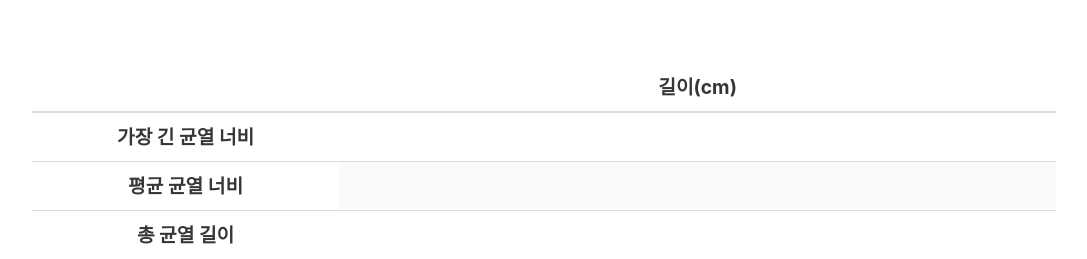
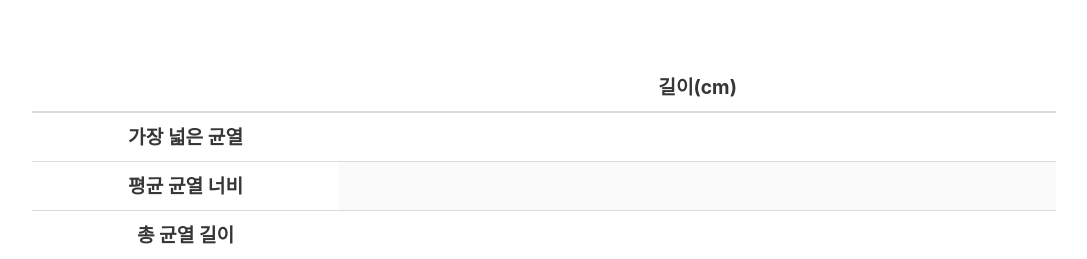
Before and after one commit to BUZZINGPolarBear/crackseg-server, a Django app: page /result/ in a window 1280 px wide. Shown: the part 2811-3070 px from the top of the page, without its empty margins (96-1183 px from the left). Run offline with Django 4.2, Linux system fonts and the light colour scheme; data that the repository does not hold is empty; some libraries are stand-ins or nearby versions.

Commit message:
fix: 표현 수정

```diff
--- a/templates/index-third.html
+++ b/templates/index-third.html
@@ -40,7 +40,7 @@
         <p id="value-container">투명도: <span id="value"></span>%</p>
     </div>
 
-    <div style="width: 100vw; text-align: center; font-size: 5em; font-weight: bolder">균열 검출 사진</div>
+    <div style="width: 100vw; text-align: center; font-size: 5em; font-weight: bolder">균열 분석</div>
     <div class="loading-area">
         <div class="file-upload-area">
             <img class="crack_img" id="colored_img" src="#" />
@@ -61,7 +61,7 @@
             </thead>
             <tbody>
                 <tr>
-                    <td class="table main" style="width: 30%;">가장 긴 균열 너비</td>
+                    <td class="table main" style="width: 30%;">가장 넓은 균열</td>
                     <td id="max-width-td" style="text-align: center"></td>
                 </tr>
                 <tr>
```
Also changed, not shown: db.sqlite3.
